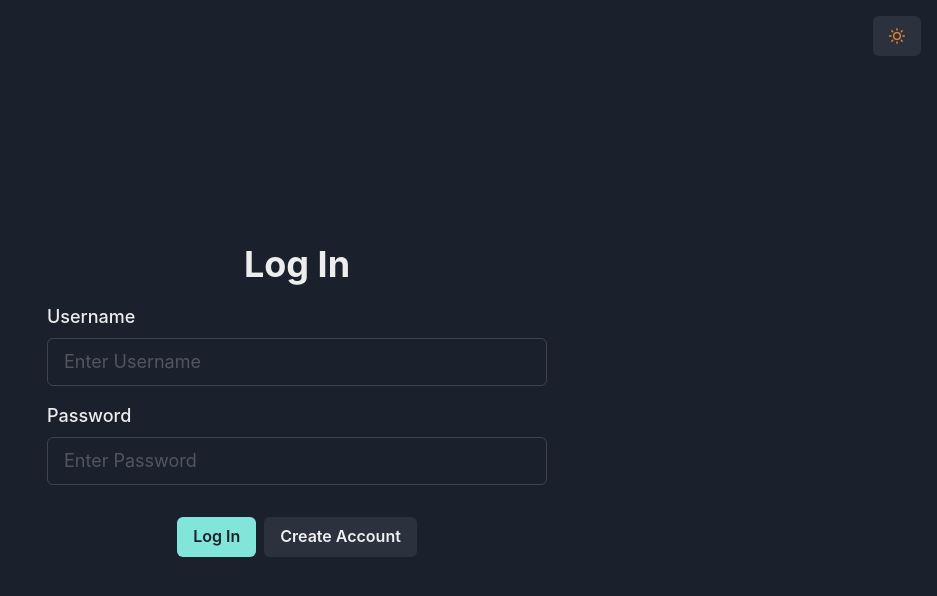
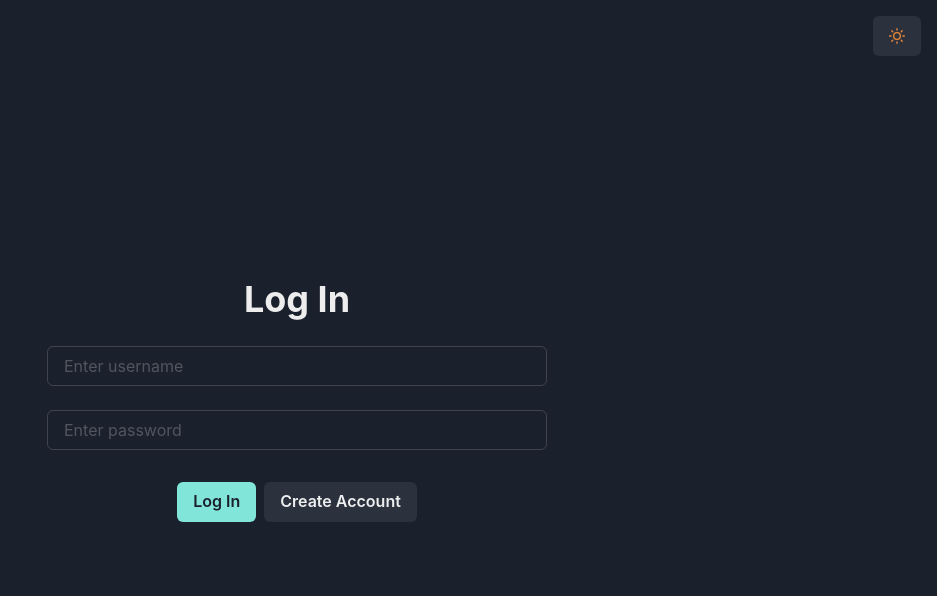
Before and after one commit to sauterdev/pern-chat-app, a React (Create React App) app: page / in a window 1280 px wide. Shown: the top 596 px of the page, without its empty margins (343-1280 px from the left). Built offline with nearby package versions, Linux system fonts and the light colour scheme.

Commit message:
Formik layout and submit functional

```diff
--- a/src/components/Login/Login.jsx
+++ b/src/components/Login/Login.jsx
@@ -1,39 +1,29 @@
-import {
-  VStack,
-  ButtonGroup,
-  FormControl,
-  FormLabel,
-  Button,
-  FormErrorMessage,
-  Input,
-  Heading,
-} from '@chakra-ui/react';
-import { useFormik } from 'formik';
+import { VStack, ButtonGroup, Button, Heading } from '@chakra-ui/react';
+import { Formik, Form } from 'formik';
 import React from 'react';
 import * as Yup from 'yup';
+import TextField from './TextField';
 
 const Login = () => {
-  const formik = useFormik({
-    initialValues: { username: '', password: '' }, //keys must match names in forms in the VStack
-    validationSchema: Yup.object({
+  return (
+    <Formik
+      initialValues={{ username: '', password: '' }} //values need to match props being passed in to TextField ln 24,26
+      validationSchema={Yup.object({
+        //Yup verifies input schema
         username: Yup.string().required('Username Required').min(6, 'Username too short').max(28, 'Username too long'),
         password: Yup.string().required('Password Required').min(6, 'Password too short').max(28, 'Password too long'),
-    }),
-  });
-  return (
-    <VStack as="form" w={{ base: '90%', md: '500px' }} m="auto" justify="center" h="100vh" spacing="1rem">
+      })}
+      onSubmit={(values, actions) => {
+        alert(JSON.stringify(values, null, 2));
+        actions.resetForm();
+      }}
+    >
+      <VStack as={Form} w={{ base: '90%', md: '500px' }} m="auto" justify="center" h="100vh" spacing="1rem">
         <Heading>Log In</Heading>
-      <FormControl>
-        <FormLabel fontSize="lg">Username</FormLabel>
-        <Input name="username" placeholder="Enter Username" autoComplete="off" size="lg" />
-        <FormErrorMessage>Invalid Username</FormErrorMessage>
-      </FormControl>
 
-      <FormControl>
-        <FormLabel fontSize="lg">Password</FormLabel>
-        <Input name="password" placeholder="Enter Password" autoComplete="off" size="lg" />
-        <FormErrorMessage>Invalid Password</FormErrorMessage>
-      </FormControl>
+        <TextField name="username" placeholder="Enter username" autoComplete="off" />
+
+        <TextField name="password" placeholder="Enter password" autoComplete="off" />
 
         <ButtonGroup pt="1rem">
           <Button colorScheme="teal" type="submit">
@@ -42,6 +32,7 @@ const Login = () => {
           <Button>Create Account</Button>
         </ButtonGroup>
       </VStack>
+    </Formik>
   );
 };
 
--- /dev/null
+++ b/src/components/Login/TextField.jsx
@@ -0,0 +1,18 @@
+import { FormControl, FormErrorMessage, FormLabel, Input } from '@chakra-ui/react';
+import { Field, useField } from 'formik';
+
+const TextField = ({ label, ...props }) => {
+  const [field, meta] = useField(props);
+
+  return (
+    //isInvalid doesnt activate verification errors until entries are attempted
+    <FormControl isInvalid={meta.touched && meta.error}>
+      <FormLabel>{label}</FormLabel>
+      {/* Input properties handle onChange, onSubmit, onBlur etc */}
+      <Input as={Field} {...field} {...props} />
+      <FormErrorMessage>{meta.error}</FormErrorMessage>
+    </FormControl>
+  );
+};
+
+export default TextField;
--- a/src/components/ToggleColorMode.jsx
+++ b/src/components/ToggleColorMode.jsx
@@ -5,6 +5,7 @@ import { useColorMode } from '@chakra-ui/react';
 const ToggleColorMode = () => {
   const { colorMode, toggleColorMode } = useColorMode();
   return (
+    //adds button to top right to toggle dark/light mode
     <Button onClick={() => toggleColorMode()} pos="absolute" top="0" right="0" m="1rem">
       {colorMode === 'dark' ? <SunIcon color="orange.400" /> : <MoonIcon color="blue.700" />}
     </Button>
```
Lines whose indentation alone changed are shown as unchanged.
